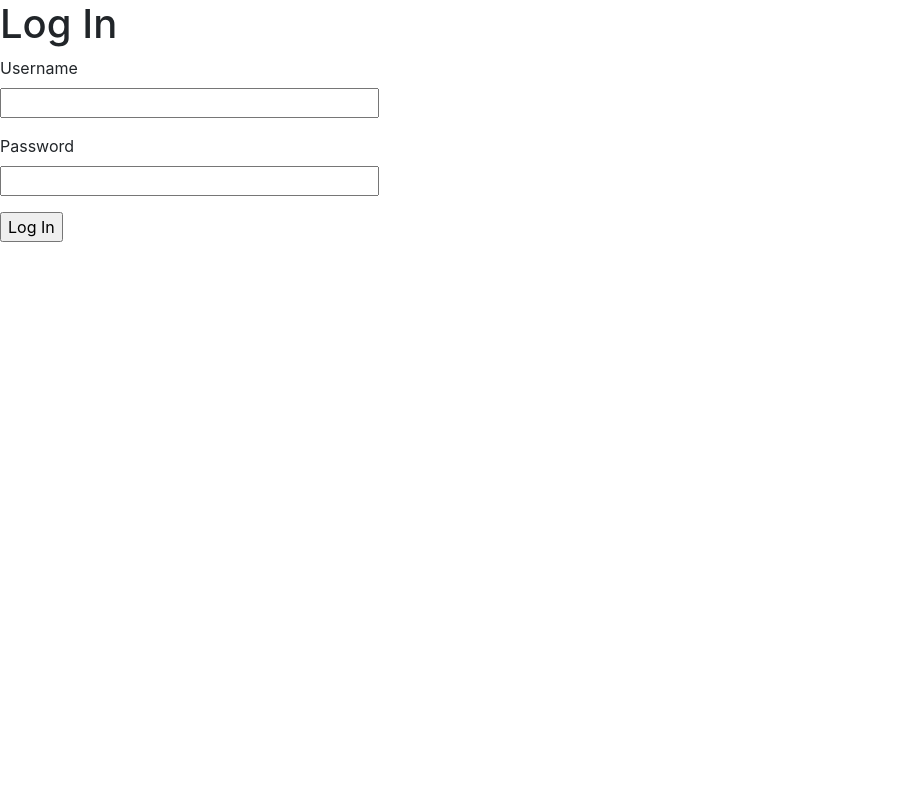
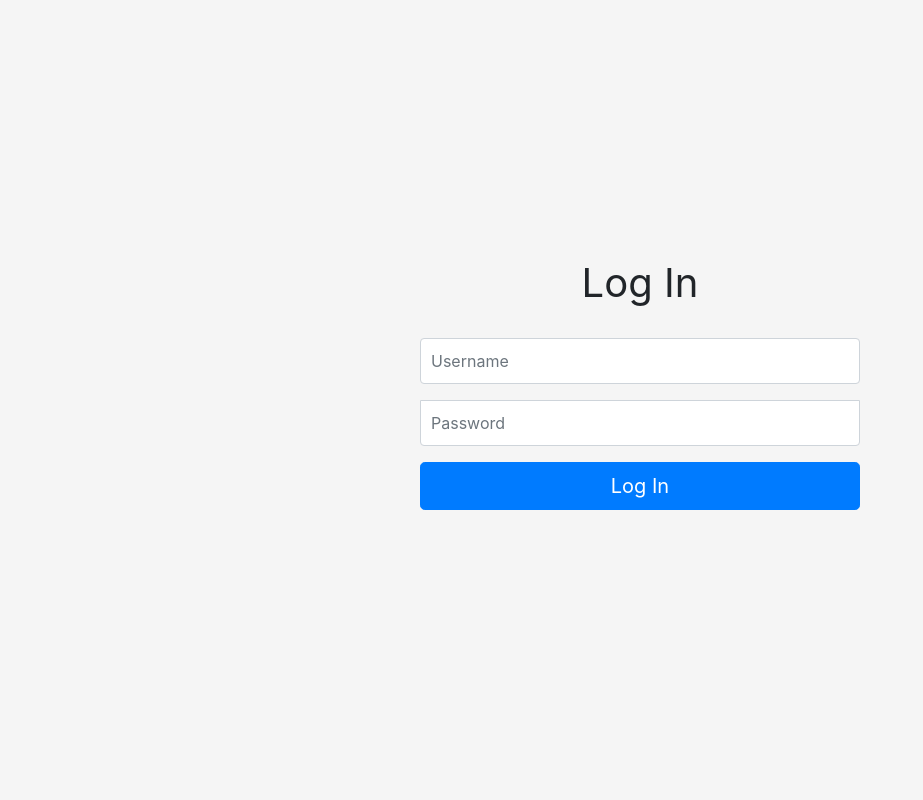
Before and after one commit to NickT5/portfolio-v2, a Flask app: page /login in a window 1280 px wide. Shown: the whole page, without its empty margins (0-923 px from the left). Run offline with Flask 2, Linux system fonts and the light colour scheme; some libraries are stand-ins or nearby versions.

Commit message:
Add styling for login page.

```diff
--- a/add_user.py
+++ b/add_user.py
@@ -1,4 +1,5 @@
-from app import db, bcrypt, User
+from app import db, bcrypt
+from app.models import User
 from getpass import getpass
 
 
--- /dev/null
+++ b/app/static/css/login.css
@@ -0,0 +1,41 @@
+body {
+  height: 100vh;
+  display: -ms-flexbox;
+  display: flex;
+  -ms-flex-align: center;
+  align-items: center;
+  background-color: #f5f5f5;
+  max-width: 500px;
+    width: 100%;
+  margin: auto;
+}
+
+.form-login {
+  width: 100%;
+  padding: 15px;
+  margin: auto;
+}
+
+.form-login .form-control {
+  position: relative;
+  box-sizing: border-box;
+  height: auto;
+  padding: 10px;
+  font-size: 16px;
+}
+.form-login .form-control:focus {
+  z-index: 2;
+}
+.form-login input{
+    width: 100%;
+}
+.form-login input[type="username"] {
+  margin-bottom: -1px;
+  border-bottom-right-radius: 0;
+  border-bottom-left-radius: 0;
+}
+.form-login input[type="password"] {
+  margin-bottom: 10px;
+  border-top-left-radius: 0;
+  border-top-right-radius: 0;
+}
--- a/app/templates/dashboard/dashboard_base.html
+++ b/app/templates/dashboard/dashboard_base.html
@@ -1,7 +1,9 @@
 {% extends "layout.html" %}
 
 {% block title %}Dashboard{% endblock %}
-{% block stylesheet %}<link rel="stylesheet" href="{{ url_for('static', filename='css/dashboard.css') }}">{% endblock %}
+{% block stylesheets %}
+  <link rel="stylesheet" href="{{ url_for('static', filename='css/dashboard.css') }}">
+{% endblock %}
 {% block scripts %}
   {{ super() }}
 {% endblock %}
--- a/app/templates/layout.html
+++ b/app/templates/layout.html
@@ -8,7 +8,7 @@
 	<link rel="shortcut icon" href="{{ url_for('static', filename='img/favicon.ico') }}" type="image/x-icon">
     <link rel="stylesheet" href="{{ url_for('static', filename='css/style.css') }}">
     <link rel="stylesheet" href="https://maxcdn.bootstrapcdn.com/bootstrap/4.4.1/css/bootstrap.min.css">
-    {% block stylesheet %} {% endblock %}
+    {% block stylesheets %} {% endblock %}
     <script src="https://use.fontawesome.com/7dc64d3e62.js"></script>
     {% block scripts %} {% endblock %}
 </head>
--- a/app/templates/login.html
+++ b/app/templates/login.html
@@ -1,10 +1,14 @@
 {% extends "layout.html" %}
 
 {% block title %}Nick's portfolio{% endblock %}
+{% block stylesheets %}
+  <link rel="stylesheet" href="{{ url_for('static', filename='css/login.css') }}">
+{% endblock %}
 
 {% block body %}
 <body>
-    <h1>Log In</h1>
+    <div class="container">
+    <h1 class="text-center mb-3 font-weight-normal">Log In</h1>
 
     <!-- error message block -->
     <div>
@@ -20,25 +24,25 @@
     </div>
     <!-- error message block end -->
 
-    <form action="/login" method="post" novalidate>
+    <form action="/login" method="post" class="form-login" novalidate>
         {{ form.hidden_tag() }}
         <p>
-            {{ form.username.label }}<br>
-            {{ form.username(size=32, autocomplete="off") }}
+
+            {{ form.username(class="form-control", autocomplete="off", placeholder="Username") }}
             {% for error in form.username.errors %}
-                <span style="color: red;">[{{ error }}]</span>
+                <small><span style="color: red;">The username field is required.</span></small>
             {% endfor %}
         </p>
         <p>
-            {{ form.password.label }}<br>
-            {{ form.password(size=32, autocomplete="off") }}
+            {{ form.password(class="form-control", autocomplete="off", placeholder="Password") }}
             {% for error in form.password.errors %}
-                <span style="color: red;">[{{ error }}]</span>
+                <small><span style="color: red;">The password field is required.</span></small>
             {% endfor %}
         </p>
 
-        <p>{{ form.submit() }}</p>
+        <p>{{ form.submit(class="btn btn-primary btn-lg btn-block") }}</p>
     </form>
+    </div>
 
 </body>
 {% endblock %}
```
